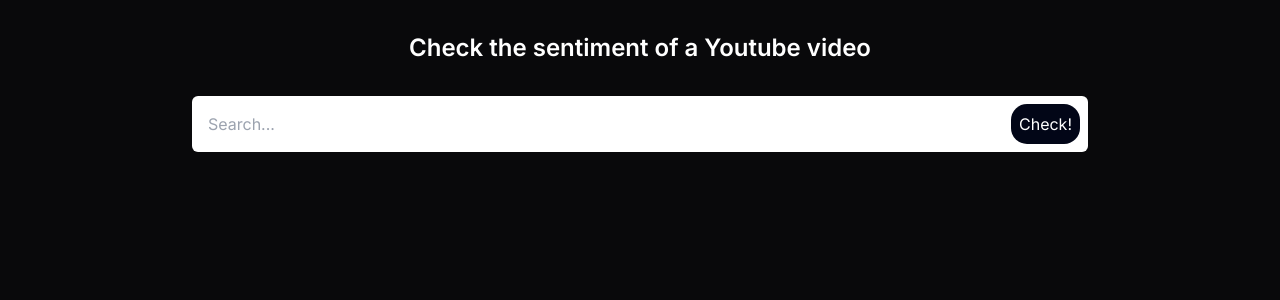
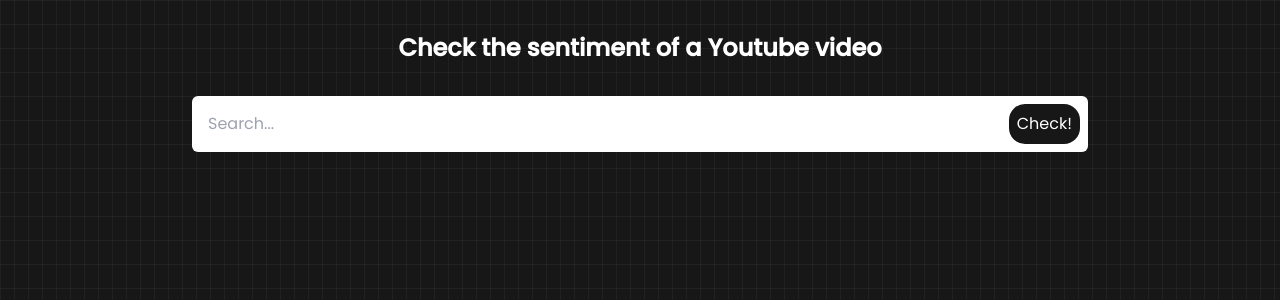
Before and after one commit to AndyAND-Y/Youtube-Sentiment-Analysis, a Next.js app in the folder frontend/: page / in a window 1280 px wide. Shown: the top 300 px of the page. Built offline with nearby package versions, Linux system fonts and the light colour scheme.

Commit message:
progress on UI

```diff
--- a/frontend/src/app/globals.css
+++ b/frontend/src/app/globals.css
@@ -4,5 +4,5 @@
 
 :root,
 body {
-    @apply bg-zinc-950 min-h-screen text-white
+    @apply bg-neutral-900 min-h-screen text-white
 }
--- a/frontend/src/app/layout.tsx
+++ b/frontend/src/app/layout.tsx
@@ -1,8 +1,8 @@
 import type { Metadata } from "next";
-import { Inter } from "next/font/google";
+import { Inter, Poppins } from "next/font/google";
 import "./globals.css";
 
-const inter = Inter({ subsets: ["latin"] });
+const poppins = Poppins({ subsets: ["latin"], weight: ["400", "500"] })
 
 export const metadata: Metadata = {
     title: "Youtube Comments Sentiment",
@@ -16,8 +16,15 @@
 }>) {
     return (
         <html lang="en">
-            <body className={inter.className}>
-                {children}
+            <body className={poppins.className}>
+                <div className="absolute left-0 right-0 h-full w-full">
+                    <div className="relative h-full w-full bg-neutral-900">
+                        <div className="absolute bottom-0 left-0 right-0 top-0 bg-[linear-gradient(to_right,#4f4f4f2e_1px,transparent_1px),linear-gradient(to_bottom,#4f4f4f2e_1px,transparent_1px)] bg-[size:14px_24px]">
+
+                            {children}
+                        </div>
+                    </div>
+                </div>
             </body>
         </html>
     );
--- a/frontend/src/app/page.tsx
+++ b/frontend/src/app/page.tsx
@@ -25,6 +25,6 @@
                     </Suspense>
                 )
             }
-        </main>
+        </main >
     );
 }
--- a/frontend/src/components/Input.tsx
+++ b/frontend/src/components/Input.tsx
@@ -22,7 +22,6 @@
 
     const changeSeachParams = useCallback(
         () => {
-
             const searchTerm = inputRef.current?.value;
 
             if (!searchTerm) {
@@ -42,6 +41,15 @@
         }, [createQueryString, pathname, router]
     )
 
+    const handleKeyPress = useCallback(
+        (event: React.KeyboardEvent<HTMLInputElement>) => {
+            if (event.key === 'Enter') {
+                changeSeachParams();
+            }
+        }, []
+    );
+
+
     return (
         <>
             <div className='relative flex items-center w-full'>
@@ -51,9 +59,10 @@
                     ref={inputRef}
                     className="w-full px-4 py-4 border-none rounded-md appearance-none outline-none text-slate-950"
                     required
+                    onKeyDown={handleKeyPress}
                 />
                 <button
-                    className='absolute bg-slate-950 rounded-2xl p-2 end-2'
+                    className='absolute bg-neutral-900 rounded-2xl p-2 end-2'
                     onClick={() => changeSeachParams()}
                 >
                     Check!
--- a/frontend/src/components/video/General.tsx
+++ b/frontend/src/components/video/General.tsx
@@ -1,4 +1,7 @@
+import getBaseApiLink from "@/util/getBaseApiLink";
 import Image from "next/image";
+import Link from "next/link";
+import { FaThumbsUp } from "react-icons/fa6";
 
 interface VideoGeneralProps {
     videoId: string
@@ -7,7 +10,7 @@
 export default async function General({ videoId }: VideoGeneralProps) {
 
     const fetchVideoGeneral = async () => {
-        const response = await fetch("https://ytb-sentiment-analysis.onrender.com/api/" + videoId, {
+        const response = await fetch(getBaseApiLink() + videoId, {
             next: {
                 revalidate: 3600
             }
@@ -28,17 +31,24 @@
 
     return (
         <div className="w-full flex justify-center">
-            <div className="flex flex-col gap-4 md:w-3/5 w-full">
+            <div className="flex flex-col gap-4 md:w-3/5 w-full p-4 bg-neutral-950 rounded-lg">
 
                 <div className="aspect-video">
+                    <a
+                        href={"https://www.youtube.com/watch?v=" + videoId}
+                        rel="noopener noreferrer"
+                        target="_blank"
+                        className="p-8 py-4 pb-2 flex justify-center items-center"
+                    >
                         <Image
                             src={thumbnail}
                             width={1024}
                             height={1024}
                             alt="Youtube Thumbnail"
-                        className="w-full h-full rounded-lg"
+                            className="w-full h-full rounded-lg hover:shadow-md hover:shadow-white transition-all duration-300 hover:scale-[1.05]"
                             priority
                         />
+                    </a>
                 </div>
                 <div className="flex justify-start w-full">
                     <h3 className="p-2 pl-0 text-4xl font-semibold truncate">{title}</h3>
--- a/frontend/src/components/video/Sentiment.tsx
+++ b/frontend/src/components/video/Sentiment.tsx
@@ -1,3 +1,4 @@
+import getBaseApiLink from "@/util/getBaseApiLink"
 
 interface VideoSentimentProps {
     videoId: string,
@@ -7,7 +8,7 @@
 
     const fetchVideoSentiment = async () => {
 
-        const response = await fetch("https://ytb-sentiment-analysis.onrender.com/api/" + videoId + "/sentiment", {
+        const response = await fetch(getBaseApiLink() + videoId + "/sentiment", {
             next: {
                 revalidate: 3600
             }
@@ -44,5 +45,14 @@
 
     }
 
-    return (<></>)
+    return (
+        <div className="w-full flex justify-center">
+            <div className="flex flex-col gap-4 md:w-3/5 w-full p-4 bg-neutral-950 rounded-lg">
+
+                <div className="aspect-video">
+
+                </div>
+            </div>
+        </div>
+    )
 }
--- a/frontend/src/components/video/Video.tsx
+++ b/frontend/src/components/video/Video.tsx
@@ -8,9 +8,9 @@
 export default async function Video({ videoId }: VideoProps) {
 
     return (
-        <div className="flex w-full">
+        <div className="w-full flex gap-8 flex-col">
             <General videoId={videoId} />
-            <Sentiment videoId={videoId} />
+            <General videoId={videoId} />
         </div>
     )
 
--- /dev/null
+++ b/frontend/src/util/getBaseApiLink.ts
@@ -0,0 +1,8 @@
+
+export default function getBaseApiLink() {
+
+    if (process.env.NODE_ENV === "production") {
+        return "https://ytb-sentiment-analysis.onrender.com/api/"
+    }
+    return "http://localhost:8000/api/"
+}
```
Also changed, not shown: frontend/package.json (+5 -4 lines), 1 other file (tests, documents, lock files or other folders). Lines whose indentation alone changed are shown as unchanged.
